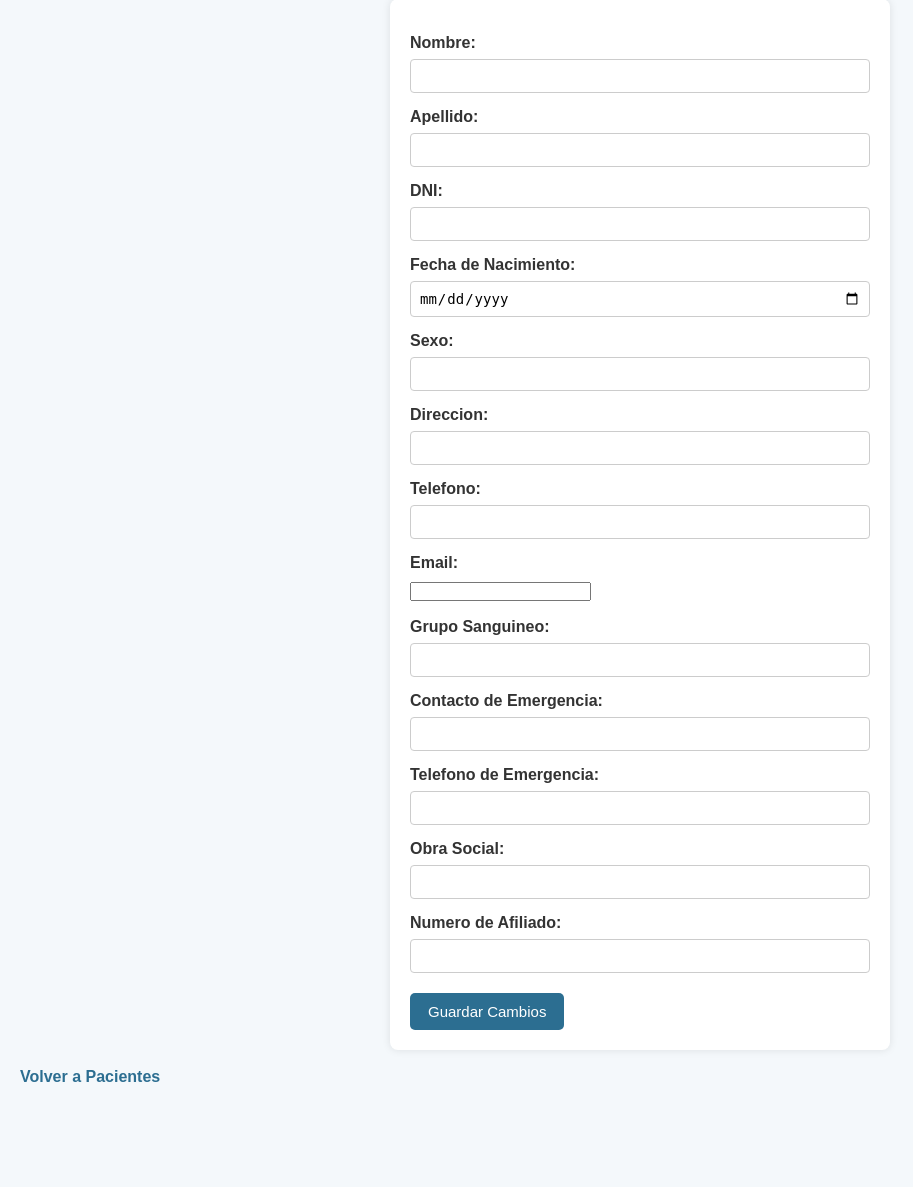
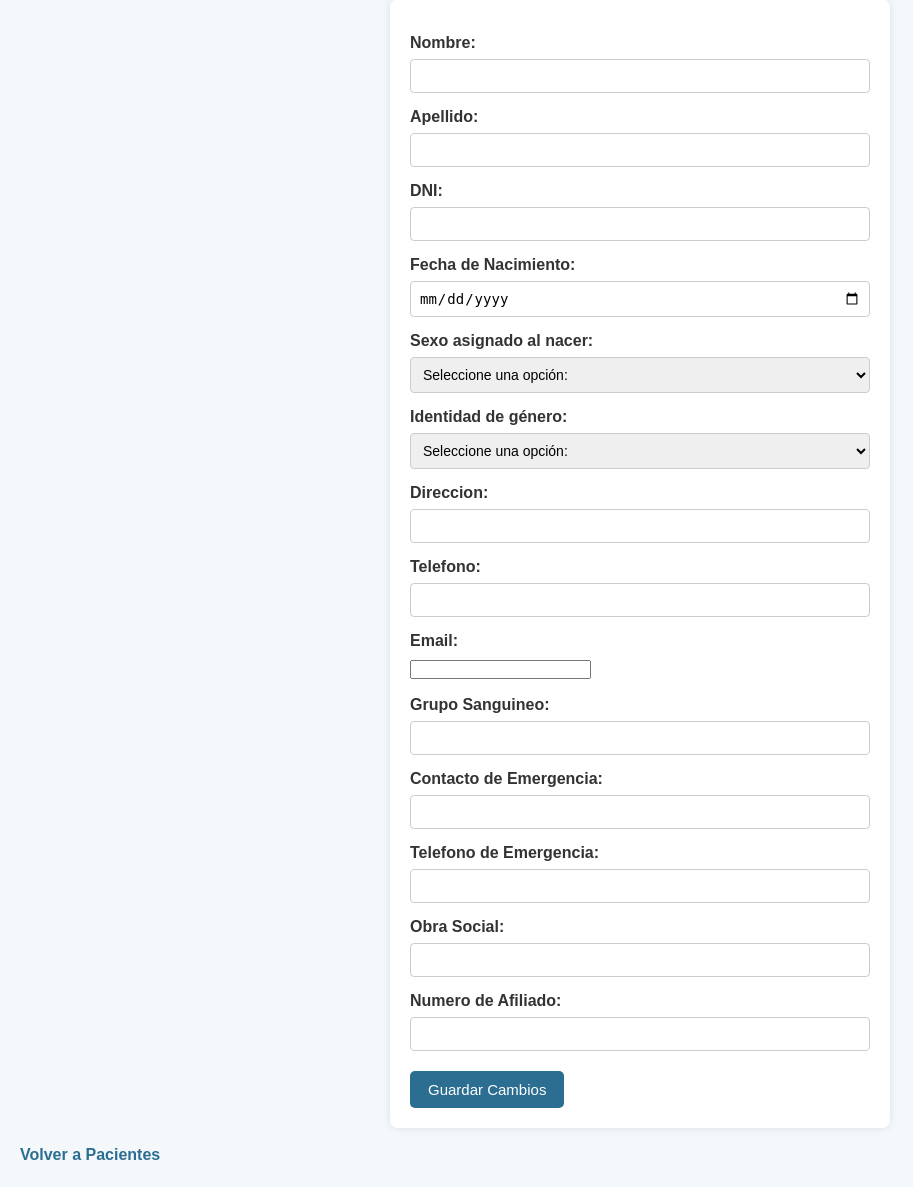
Before and after one commit to Aguirre5/Hospital-Djangov2, a Django app: page /pacientes/agregar/ in a window 1280 px wide. Shown: the part 89-1276 px from the top of the page, without its empty margins (0-913 px from the left). Before the commit the page ends 1171 px from the top, so only its background shows below. Run offline with Django 5.2, Linux system fonts and the light colour scheme.

Commit message:
My way of thinking is that the "sexo" field in the database is a legacy field that should reflect either the assigned sex at birth or the gender.
My Way by Olivia Rodrigo by the way.

```diff
--- a/Hospital/app_hospital/Templates/app_hospital/agregar_paciente.html
+++ b/Hospital/app_hospital/Templates/app_hospital/agregar_paciente.html
@@ -24,8 +24,37 @@
         <label>Fecha de Nacimiento:</label>
         <input type="date" name="fecha_nacimiento" value="{{ paciente.fecha_nacimiento|date:'Y-m-d' }}"><br>
 
-        <label>Sexo:</label>
-        <input type="text" name="sexo" value="{{ paciente.sexo }}"><br>
+        <label for="sexo_asignado_al_nacer">Sexo asignado al nacer: </label>
+        <select name="sexo_asignado_al_nacer" id="sexo_asignado_al_nacer" required>
+            <option value="">Seleccione una opción:</option>
+            <option value="M">Masculino</option>
+            <option value="F">Femenino</option>
+            <option value="I">Intersexual</option>
+            <option value="N">No informado</option>
+        </select>
+
+        <label for="identidad_genero">Identidad de género: </label>
+        <select name="identidad_genero" id="identidad_genero" required>
+            <option value="">Seleccione una opción:</option>
+            <option value="M">Masculino</option>
+            <option value="F">Femenino</option>
+            <option value="X">No binario</option>
+            <option value="O">Otro</option>
+            <option value="N">Prefiere no informar</option>
+        </select>
+
+        <div id="contenedor_identidad_otro" style="display: none;">
+            <label for="identidad_genero_otro">
+                Especificar identidad de género:
+            </label>
+
+            <input
+                type="text"
+                name="identidad_genero_otro"
+                id="identidad_genero_otro"
+                maxlength="100"
+            >
+        </div>
 
         <label>Direccion:</label>
         <input type="text" name="direccion" value="{{ paciente.direccion }}"><br>
@@ -54,5 +83,25 @@
     </form>
 
     <a href="/pacientes/">Volver a Pacientes</a>
+
+    <script>
+        const identidadGenero = document.getElementById('identidad_genero');
+        const contenedorOtro = document.getElementById('contenedor_identidad_otro');
+        const identidadOtro = document.getElementById('identidad_genero_otro');
+
+        identidadGenero.addEventListener('change', function() {
+            if (this.value === 'O') {
+                contenedorOtro.style.display = 'block';
+                identidadOtro.required = true;
+            } else {
+                contenedorOtro.style.display = 'none';
+                identidadOtro.required = false;
+                identidadOtro.value = ''; // Limpia el campo.
+            }
+        });
+    </script>
+
+
+
 </body>
 </html>
--- a/Hospital/app_hospital/views.py
+++ b/Hospital/app_hospital/views.py
@@ -30,7 +30,9 @@ def agregar_paciente(request):
         apellido = request.POST.get('apellido', '').strip()
         dni = request.POST.get('dni', '').strip()
         fecha_nacimiento = request.POST.get('fecha_nacimiento')
-        sexo = request.POST.get('sexo')
+        sexo_asignado_al_nacer = request.POST.get('sexo_asignado_al_nacer', '').strip()
+        identidad_genero = request.POST.get('identidad_genero', '').strip()
+        identidad_genero_otro = request.POST.get('identidad_genero_otro', '').strip()
         direccion = request.POST.get('direccion', '').strip()
         telefono = request.POST.get('telefono', '').strip()
         email = request.POST.get('email', '').strip()
@@ -135,11 +137,46 @@ def agregar_paciente(request):
                     'app_hospital/agregar_paciente.html'
                 )
 
+        sexos = ['M', 'F', 'I', 'N']
+        identidades = ['M', 'F', 'X', 'O', 'N']
+
+        if sexo_asignado_al_nacer not in sexos:
+            messages.error(
+                request,
+                'El sexo asignado al nacer no es válido.'
+            )
+            return render(
+                request,
+                'app_hospital/agregar_paciente.html'
+            )
+
+        if identidad_genero not in identidades:
+            messages.error(
+                request,
+                'La identidad de género no es válida.'
+            )
+            return render(
+                request,
+                'app_hospital/agregar_paciente.html'
+            )
+
+        if identidad_genero == 'O' and not identidad_genero_otro:
+            messages.error(
+                request,
+                'Debe especificar la identidad de género si selecciona "Otro".'
+            )
+            return render(
+                request,
+                'app_hospital/agregar_paciente.html'
+            )
+
         """Con esto, se protegen:
         Letras y espacios de Nombre y Apellido.
         DNI de 8 dígitos y no duplicado.
         Teléfonos de al menos 10 dígitos y solo números.
         Fecha de nacimiento no futura y válida.
+        Sexo e identidad de género válidos.
+        Identidad de género "Otro" requiere especificación.
         """
 
         #Acaban validaciones.
@@ -148,7 +185,9 @@ def agregar_paciente(request):
             apellido=apellido,
             dni=dni,
             fecha_nacimiento=fecha_nacimiento,
-            sexo=sexo,
+            sexo_asignado_al_nacer=sexo_asignado_al_nacer,
+            identidad_genero=identidad_genero,
+            identidad_genero_otro=identidad_genero_otro,
             direccion=direccion,
             telefono=telefono,
             email=email,
```
Also changed, not shown: Hospital/app_hospital/pacientes_db.py (+16 -2 lines).
